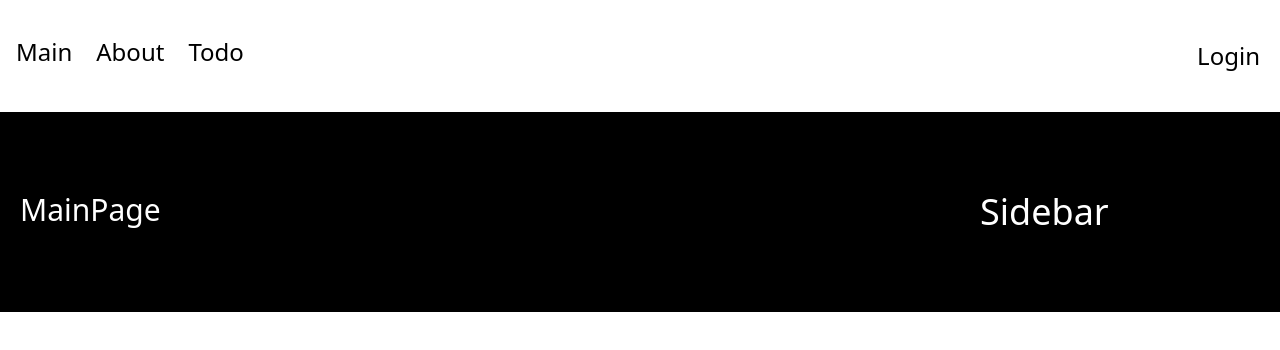
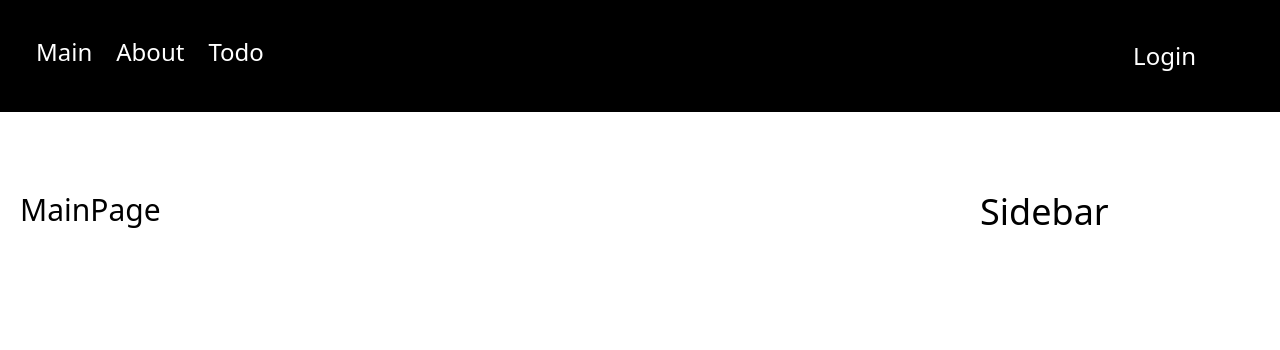
Before and after one commit to gimpo5975/KDTFrontEnd, a React (Create React App) app: page / in a window 1280 px wide. Shown: the top 350 px of the page. Built offline with nearby package versions, Linux system fonts and the light colour scheme.

Commit message:
경로 변경

```diff
--- a/src/components/menus/BasicMenu.js
+++ b/src/components/menus/BasicMenu.js
@@ -2,8 +2,8 @@ import { Link } from "react-router-dom";
 
 const BasicMenu = () => {
     return(
-        <nav id="navbar" className="flex py-5">
-            <div className="w-4/5">
+        <nav id="navbar" className="flex py-5 bg-black text-white">
+            <div className="w-4/5 ps-5">
                 <ul className="flex p-4 ">
                     <li className="pr-6 text-2xl">
                         <Link to={"/"}>Main</Link>
@@ -20,7 +20,7 @@ const BasicMenu = () => {
                 </ul>
             </div>
 
-            <div className="w-1/5 flex justify-end  p-4 font-medium">
+            <div className="w-1/5 flex justify-end  p-4 font-medium pr-20">
                 <div className=" text-2xl m-1 rounded">
                     Login
                 </div>
--- a/src/layouts/BasicLayout.js
+++ b/src/layouts/BasicLayout.js
@@ -66,14 +66,14 @@ const BasicLayout = ({children}) => {
     </header> */}
     {/* 상단 여백 my-5(상/하 마진) 제거 */}
     <div className="bg-white w-full flex flex-col space-y-4 md:flex-row
-     md:space-y-0 text-white">
+     md:space-y-0 ">
         {/* py(위/아래 패딩)-40  --> py-5 */}
-        <main className="bg-black md:w-4/5 lg:w-3/4 px-5 py-20">
+        <main className=" md:w-4/5 lg:w-3/4 px-5 py-20">
            <h1 className="text-2xl md:text-4xl">
                {children}
            </h1>
         </main>
-        <aside className="bg-black md:w-1/5 lg:w-1/4 px-5 py-20">
+        <aside className=" md:w-1/5 lg:w-1/4 px-5 py-20">
             <h1 className="text-2xl md:text-4xl">
                 Sidebar
             </h1>
```
Also changed, not shown: src/router/root.js (+7 -6 lines).
